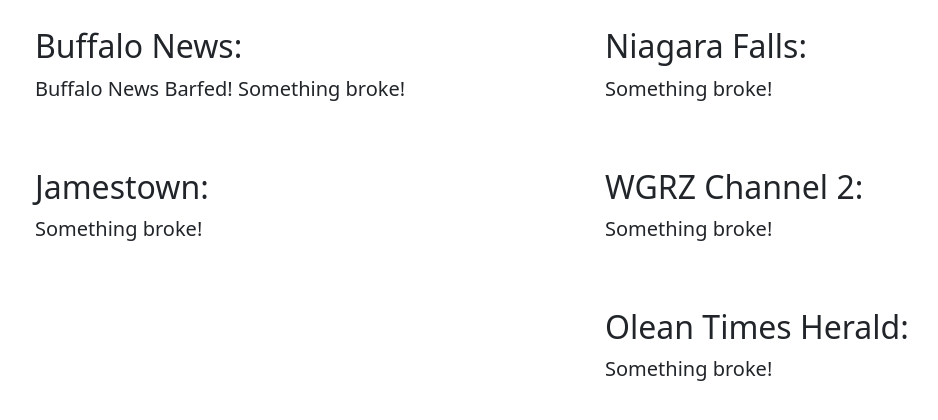
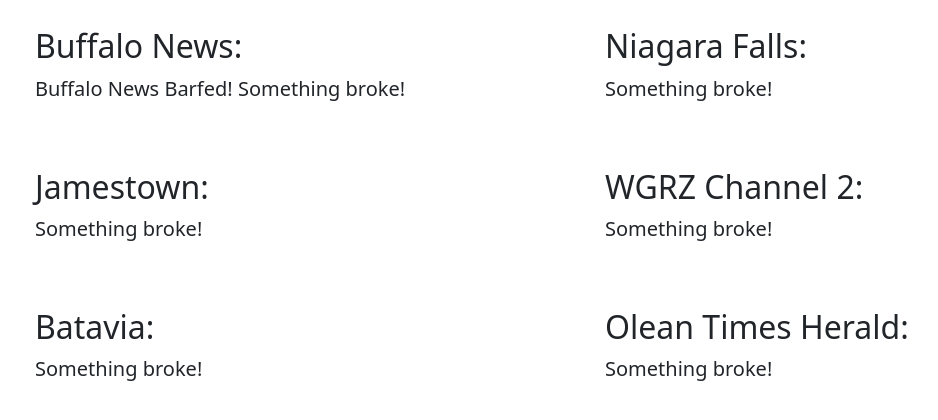
Before and after one commit to Blake-/wny-news, a Django app: page / in a window 1280 px wide. Shown: the part 286-706 px from the top of the page, without its empty margins (71-1009 px from the left). Run offline with Django 3.2, Linux system fonts and the light colour scheme.

Commit message:
add batavia

```diff
--- a/news/templates/index.html
+++ b/news/templates/index.html
@@ -57,6 +57,24 @@
         {% endif %}
     </div>
     <!-- Jamestown News -->
+
+
+    <!-- Batavia News -->
+    <div class="container d-block pt-5">
+      <h2> Batavia: </h2>
+        {% if batavia_news %}
+            {% for value in batavia_news %}
+                <div class="d-flex">
+                 <h5 class="card-title">
+                  <li><a href="{{ value.url }}" target="_blank" class="text-decoration-none text-dark">{{ value.title }}</a>
+                 </h5>
+                </div>
+            {% endfor %}
+        {% else %}
+            <p class="lead">Something broke!</p>
+        {% endif %}
+    </div>
+    <!-- Batavia News -->
 
 
     </div>
--- a/news/views.py
+++ b/news/views.py
@@ -79,13 +79,28 @@ articles = soup.find_all('h3', class_='tnt-headline headline')
 for article in articles[:3]:
  title = article.find('a').get('aria-label')
  url = article.find('a').get('href')
- print(title)
- print(url)
  o_context = {
   'title': title,
   'url': url,
  }
  olean_news.append(o_context)
+
+batavia = 'https://www.thedailynewsonline.com/'
+response = requests.get(batavia)
+html_content = response.content
+soup = BeautifulSoup(html_content, 'html.parser')
+batavia_news = []
+articles = soup.find_all('h4', class_='tnt-headline')
+for article in articles[:3]:
+ title = article.find('a').get('aria-label')
+ url = article.find('a').get('href')
+ print(title)
+ print(url)
+ batavia_context = {
+  'title': title,
+  'url': url,
+ }
+ batavia_news.append(batavia_context)
 
 
 ###############################
@@ -112,4 +127,4 @@ print("Sunset:", sunset.strftime('%I:%M:%S %p'))
 #######################################
 
 def index(request):
- return render(request, 'index.html', {'jamestown_news':jamestown_news, 'buffalo_news': buffalo_news, 'ni_news': ni_news, 'wgrz_news': wgrz_news, 'olean_news': olean_news})
+ return render(request, 'index.html', {'jamestown_news':jamestown_news, 'buffalo_news': buffalo_news, 'ni_news': ni_news, 'wgrz_news': wgrz_news, 'olean_news': olean_news, 'batavia_news': batavia_news})
```
